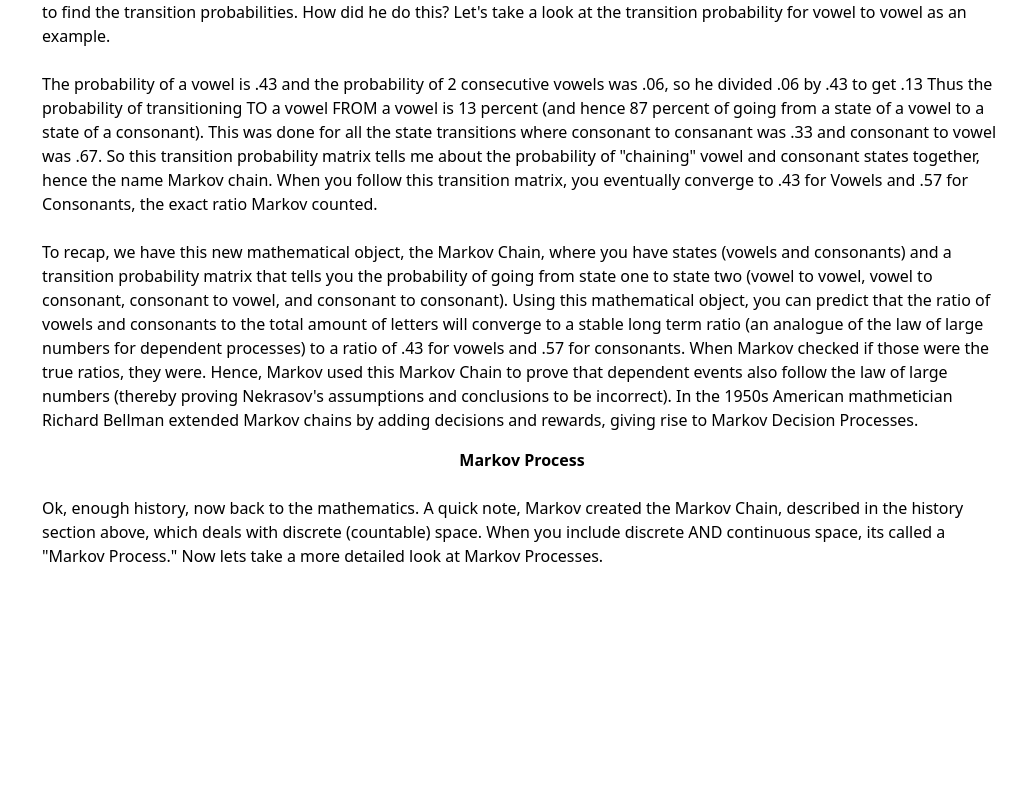
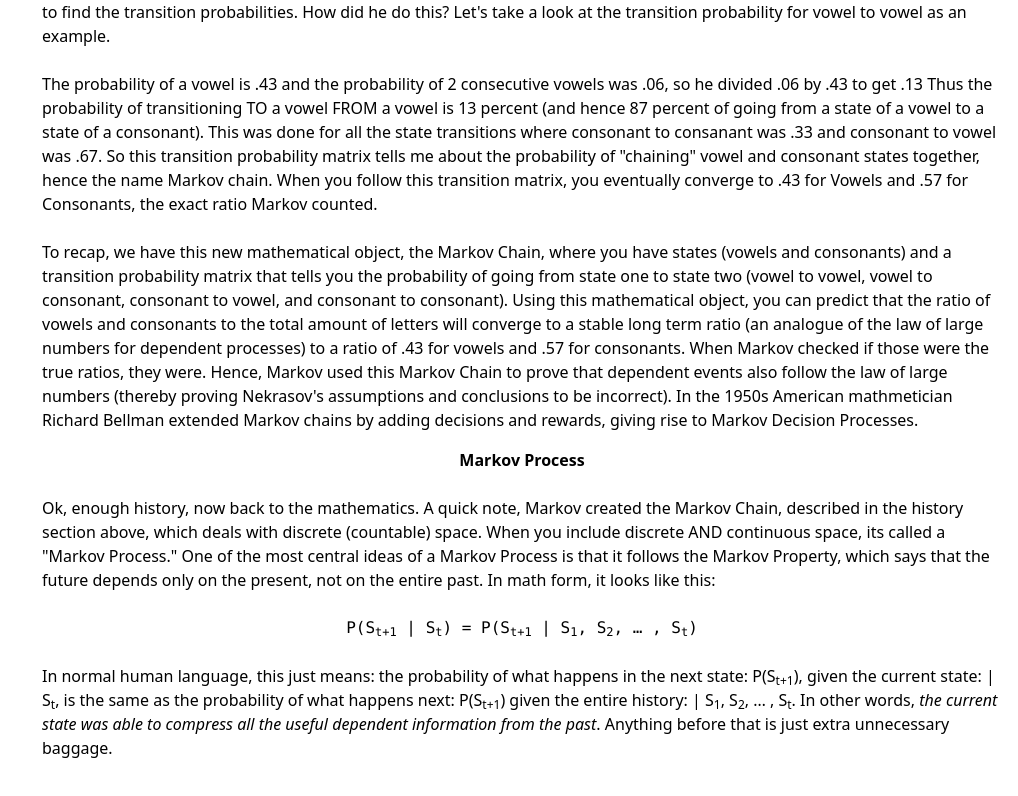
Before and after one commit to WilliamGiammona/learning-ai, a Next.js app: page /reinforcement-learning in a window 1280 px wide. Shown: the part 6835-7631 px from the top of the page, without its empty margins (262-1280 px from the left). Before the commit the page ends 7499 px from the top, so only its background shows below. Built offline with nearby package versions, Linux system fonts and the light colour scheme.

Commit message:
continuing Markov Decision Processes

```diff
--- a/app/reinforcement-learning/page.tsx
+++ b/app/reinforcement-learning/page.tsx
@@ -746,7 +746,27 @@ export default function ReinforcementLearningPage() {
               Markov created the Markov Chain, described in the history section
               above, which deals with discrete (countable) space. When you
               include discrete AND continuous space, its called a "Markov
-              Process." Now lets take a more detailed look at Markov Processes.
+              Process." One of the most central ideas of a Markov Process is
+              that it follows the Markov Property, which says that the future
+              depends only on the present, not on the entire past. In math form,
+              it looks like this:
+              <br />
+              <br />
+              <span className="block font-mono text-center">
+                P(S<sub>t+1</sub> | S<sub>t</sub>) = P(S<sub>t+1</sub> | S
+                <sub>1</sub>, S<sub>2</sub>, … , S<sub>t</sub>)
+              </span>
+              <br />
+              In normal human language, this just means: the probability of what
+              happens in the next state: P(S<sub>t+1</sub>), given the current
+              state: | S<sub>t</sub>, is the same as the probability of what
+              happens next: P(S<sub>t+1</sub>) given the entire history: | S
+              <sub>1</sub>, S<sub>2</sub>, … , S<sub>t</sub>. In other words,{" "}
+              <em>
+                the current state was able to compress all the useful dependent
+                information from the past
+              </em>
+              . Anything before that is just extra unnecessary baggage.
             </p>
           </section>
         </main>
```
